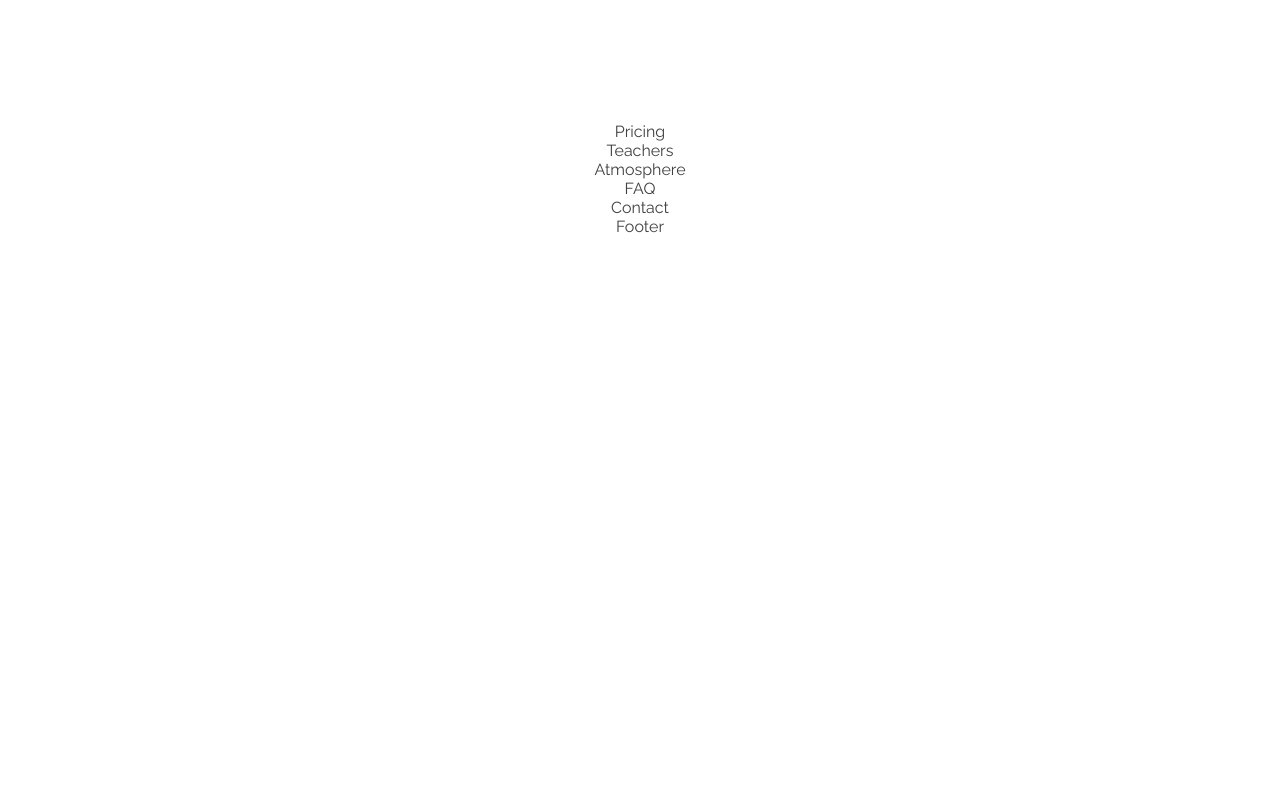
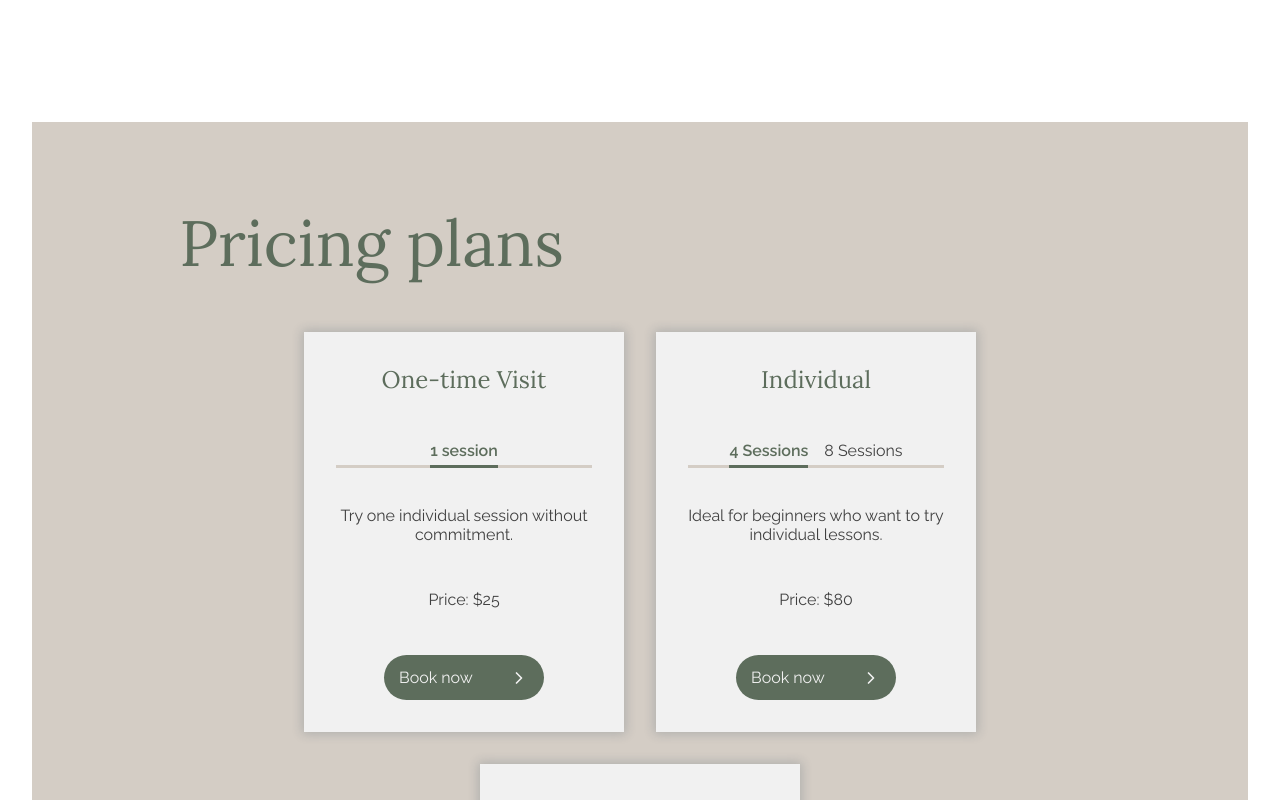
Before and after one commit to rahilevych/bodhi-balance, a React (Vite) app in the folder frontend/: page / in a window 1280 px wide. Shown: the part 3360-4160 px from the top of the page. Before the commit the page ends 3628 px from the top, so only its background shows below. Built offline with nearby package versions, Linux system fonts and the light colour scheme.

Commit message:
refactor: create pricing section

```diff
--- a/frontend/src/components/Pricing/Pricing.module.css
+++ b/frontend/src/components/Pricing/Pricing.module.css
@@ -0,0 +1,11 @@
+.pricing {
+  padding: 5rem 2rem;
+  background-color: var(--primary-color);
+}
+.plans {
+  display: flex;
+  align-items: center;
+  justify-content: center;
+  gap: 2rem;
+  flex-wrap: wrap;
+}
--- a/frontend/src/components/Pricing/Pricing.tsx
+++ b/frontend/src/components/Pricing/Pricing.tsx
@@ -1,7 +1,21 @@
+import { plans } from '../../data/plans';
 import styles from './Pricing.module.css';
+import { PricingCard } from './PricingCard';
 
 const Pricing = () => {
-  return <section id='pricing'>Pricing</section>;
+  return (
+    <section id='pricing' className={styles.pricing}>
+      <div className='container'>
+        <h2>Pricing plans</h2>
+        <div className={styles.plans}>
+          {' '}
+          {plans.map((plan, index) => (
+            <PricingCard plan={plan} />
+          ))}
+        </div>
+      </div>
+    </section>
+  );
 };
 
 export default Pricing;
```
